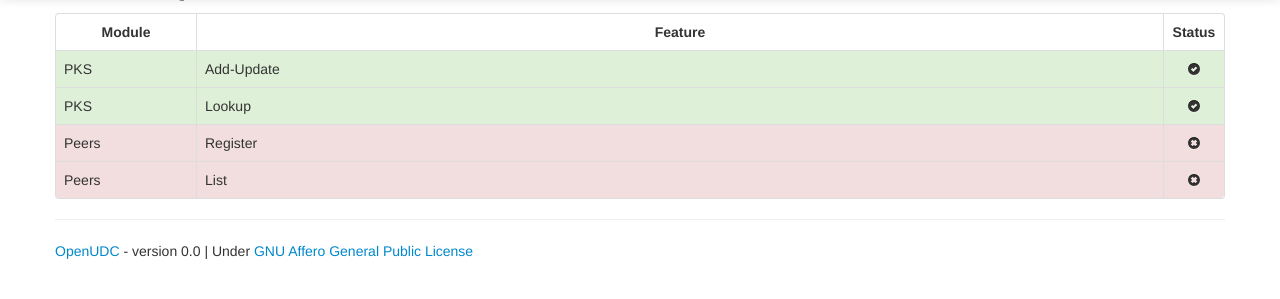
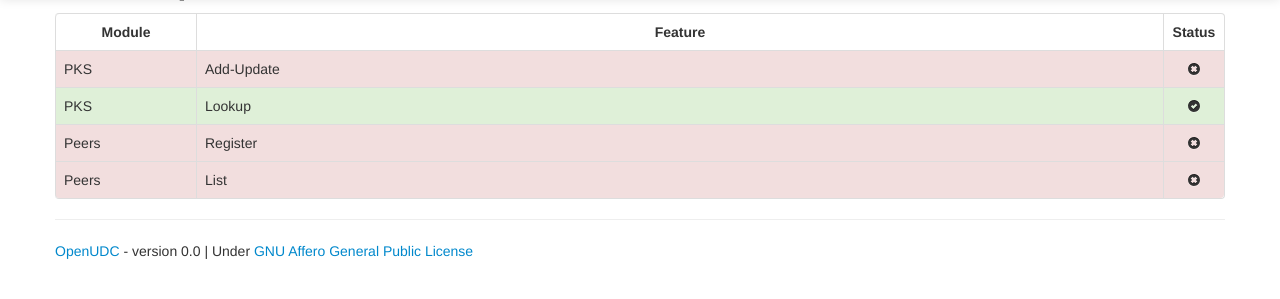
Before and after one commit to canercandan/django-openudc, a Django app: page /capabilities in a window 1280 px wide. Shown: the part 47-346 px from the top of the page. Run offline with Django 3.2, Linux system fonts and the light colour scheme; parts of the project's set-up code (start-up, migrations or seed data) failed here and were passed over; some libraries are stand-ins or nearby versions.

Commit message:
Corrected node capabilities (Add/Update not working yet + Peer Register)

```diff
--- a/templates/capabilities.html
+++ b/templates/capabilities.html
@@ -23,10 +23,10 @@
     </tr>
   </thead>
   <tbody>
-    <tr class="success">
+    <tr class="error">
       <td>PKS</td>
       <td>Add-Update</td>
-      <td class="center"><i class="icon-ok-sign"></i></td>
+      <td class="center"><i class="icon-remove-sign"></i></td>
     </tr>
     <tr class="success">
       <td>PKS</td>
```
Also changed, not shown: templates/peers/list.html (+5 -4 lines).
